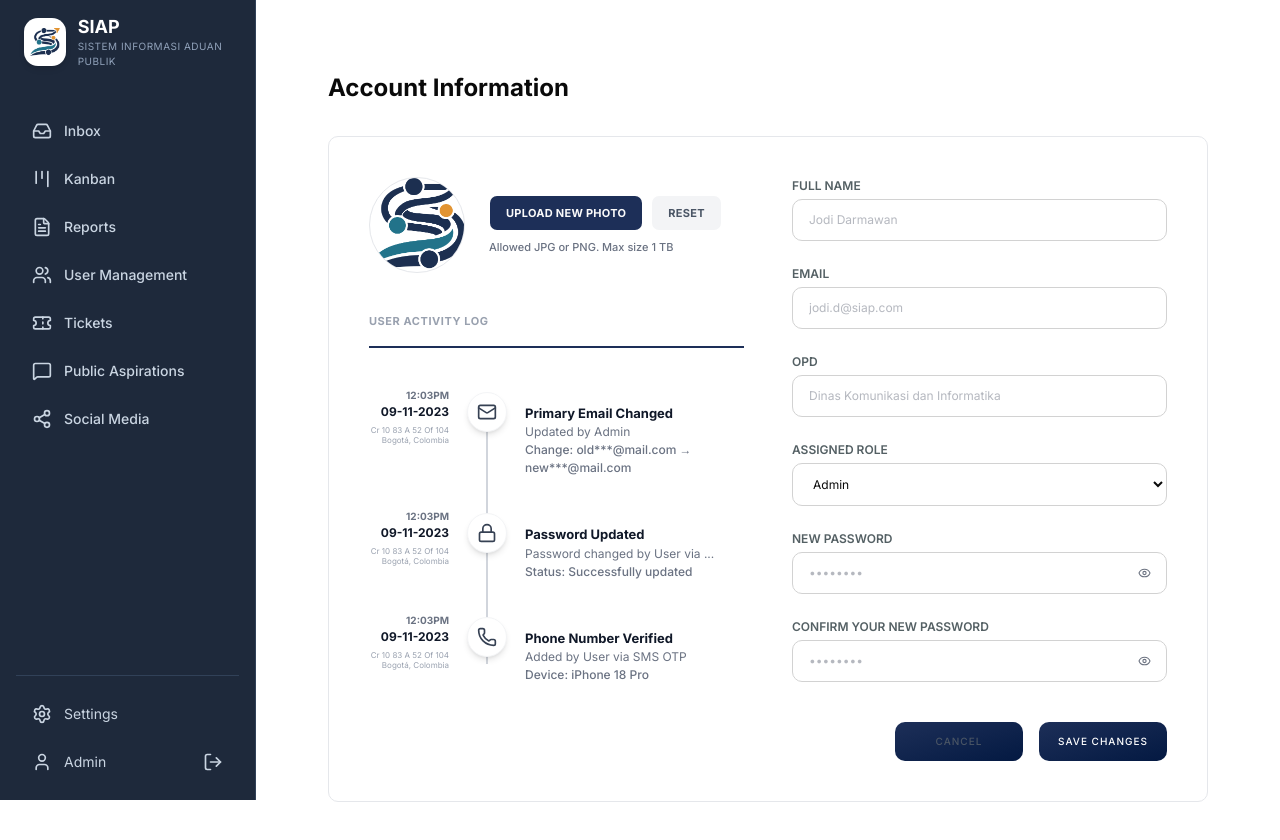
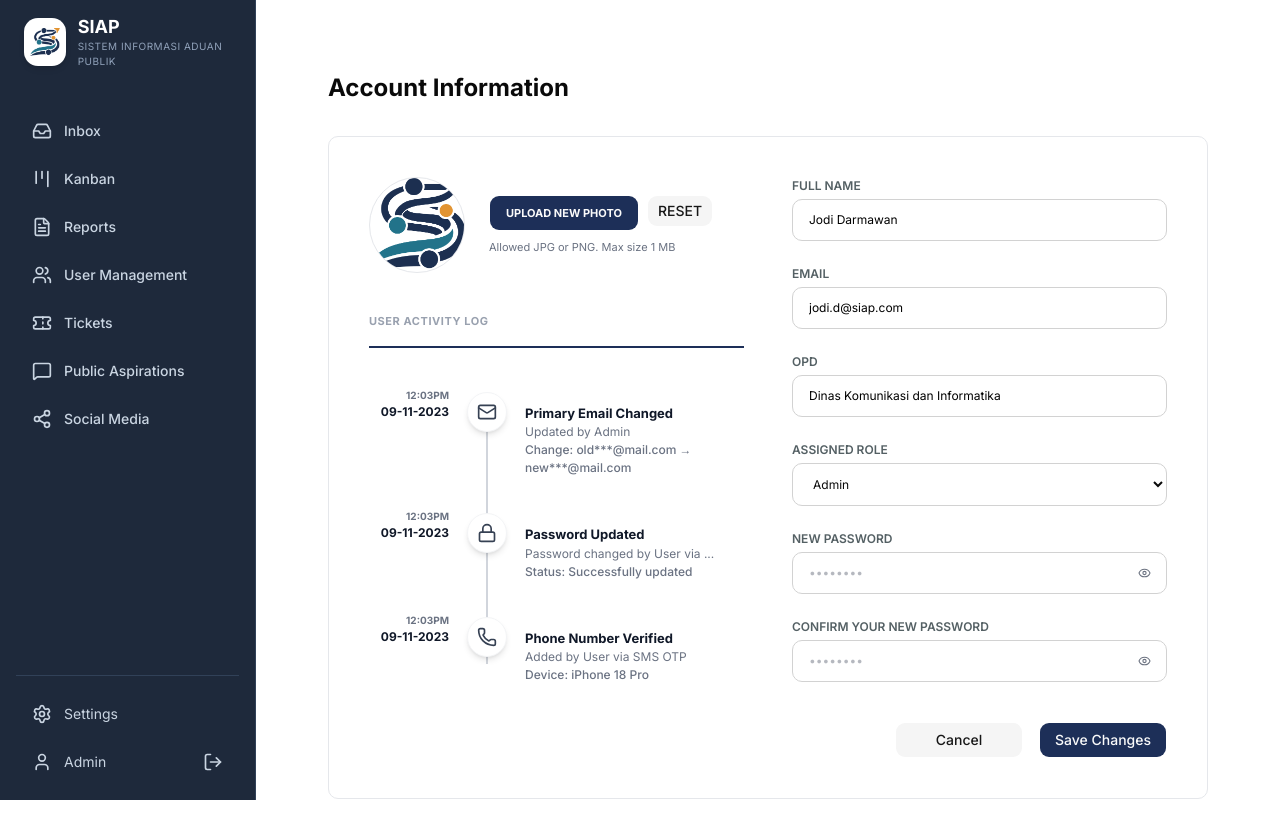
Before and after one commit to hibahsiap/SIAP, a Next.js app: page /dashboard/profile in a window 1280 px wide. Shown: the top 840 px of the page. Built offline with nearby package versions, Linux system fonts and the light colour scheme.

Commit message:
fix: update profile

```diff
--- a/app/dashboard/profile/page.tsx
+++ b/app/dashboard/profile/page.tsx
@@ -1,22 +1,47 @@
 "use client";
 
-import ButtonClick from "@/components/Button";
+import { Button } from "@/components/ui/button";
 import Field from "@/components/Field";
 import FieldPassword from "@/components/FieldPassword";
+import { ProfileStore } from "@/components/ProfileStore";
+import { useState } from "react";
 import { UserAvatar } from "@/components/user-avatar";
 import { ActivityLog } from "@/components/activity-log";
 
 export default function ProfilePage() {
+  const { name, email, opd, role, updateProfile, addLog } = ProfileStore();
+
+  const [formData, setFormData] = useState({ name, email, opd, role, password: "", confirmPassword: "" });
+
+  const handleSave = () => {
+  // Update profil
+  updateProfile({ name: formData.name, email: formData.email });
+
+  // Tambahkan ke log
+  const now = new Date();
+    addLog({
+      title: "Profile Updated",
+      desc: "Updated by User",
+      time: now.toLocaleTimeString([], { hour: '2-digit', minute: '2-digit' }),
+      date: now.toLocaleDateString(),
+    });
+
+    alert("Profil berhasil diperbarui!");
+  };
+
+  const handleCancel = () => {
+    setFormData({ name, email, opd, role, password: "", confirmPassword: "" });
+  };
+
   return (
     <div className="p-8 max-w-6xl mx-auto">
       <h1 className="text-2xl font-bold mb-8">Account Information</h1>
 
-      {/* Container utama */}
       <div className="bg-white p-10 rounded-lg border border-gray-200 grid grid-cols-12 gap-12">
 
-        {/* Kolom Kiri: Avatar & Log */}
+        {/* Kolom Kiri */}
         <div className="col-span-6 flex flex-col gap-10">
-          <UserAvatar src="/logo_siap.png" />  {/* nyoba doan*/}
+          <UserAvatar/>
 
           <div className="flex flex-col gap-4">
             <h3 className="font-bold text-[11px] uppercase text-gray-400 tracking-wider">
@@ -30,28 +55,68 @@ export default function ProfilePage() {
         {/* Kolom Kanan: Form */}
         <div className="col-span-6">
           <div className="max-w-xl space-y-6">
-            <Field title="Full Name" placeholder="Jodi Darmawan" />
-            <Field title="Email" placeholder="jodi.d@siap.com" />
-            <Field title="OPD" placeholder="Dinas Komunikasi dan Informatika" />
+            <Field
+              title="Full Name"
+              placeholder="Jodi Darmawan"
+              value={formData.name}
+              onChange={(e) => setFormData({...formData, name: e.target.value})}
+            />
+            <Field
+              title="Email"
+              placeholder="jodi.d@siap.com"
+              value={formData.email}
+              onChange={(e) => setFormData({...formData, email: e.target.value})}
+            />
+            <Field
+              title="OPD"
+              placeholder="Dinas Komunikasi dan Informatika"
+              value={formData.opd}
+              onChange={(e) => setFormData({...formData, opd: e.target.value})}
+            />
 
             <div className="flex flex-col gap-1">
               <label className="text-[12px] font-semibold text-[#546064] uppercase">Assigned Role</label>
-              <select className="border border-[#D2D2D2] rounded-lg px-4 py-3 text-xs w-full bg-white focus:outline-none">
-                <option>Admin</option>
-                <option>OPD</option>
+              <select
+                value={formData.role}
+                onChange={(e) => setFormData({...formData, role: e.target.value})}
+                className="border border-[#D2D2D2] rounded-lg px-4 py-3 text-xs w-full bg-white focus:outline-none"
+              >
+                <option value="Admin">Admin</option>
+                <option value="OPD">OPD</option>
               </select>
             </div>
 
-            <FieldPassword title="New Password" placeholder="••••••••" setIcon={false} />
-            <FieldPassword title="Confirm Your New Password" placeholder="••••••••" setIcon={false} />
+            <FieldPassword
+              title="New Password"
+              placeholder="••••••••"
+              setIcon={false}
+              value={formData.password}
+              onChange={(e) => setFormData({...formData, password: e.target.value})}
+            />
+            <FieldPassword
+              title="Confirm Your New Password"
+              placeholder="••••••••"
+              setIcon={false}
+              value={formData.confirmPassword}
+              onChange={(e) => setFormData({...formData, confirmPassword: e.target.value})}
+            />
 
             <div className="flex gap-4 pt-4 justify-end">
-              <div className="w-32">
-                <ButtonClick name="Cancel" className="!bg-gray-100 !text-gray-600 hover:!bg-gray-200" />
-              </div>
-              <div className="w-32">
-                <ButtonClick name="Save Changes" />
-              </div>
+              <Button
+                variant="secondary"
+                size="lg"
+                className="w-32"
+                onClick={handleCancel}
+              >
+                Cancel
+              </Button>
+              <Button
+                size="lg"
+                className="w-32 bg-[#1D2F58] hover:bg-[#041942]"
+                onClick={handleSave}
+              >
+                Save Changes
+              </Button>
             </div>
           </div>
         </div>
--- a/components/Field.tsx
+++ b/components/Field.tsx
@@ -1,16 +1,17 @@
 "use client";
 
-import { ElementType, useState } from "react";
+import { ChangeEvent } from "react";
 
 interface FieldProps {
-    icon?: any,
-    title: string,
-    placeholder: string
+    icon?: any;
+    title: string;
+    placeholder: string;
+    value: string;
+    onChange: (e: ChangeEvent<HTMLInputElement>) => void;
+    type?: string;
 }
 
-const Field = ({icon, title, placeholder}: FieldProps) => {
-    const [value, setValue] = useState("")
-
+const Field = ({ icon, title, placeholder, value, onChange, type = "text" }: FieldProps) => {
   return (
     <div className="w-full flex flex-col gap-1">
       <label htmlFor={title} className="flex flex-row gap-1 items-center text-[#546064]">
@@ -19,17 +20,17 @@ const Field = ({icon, title, placeholder}: FieldProps) => {
       </label>
 
       <input
-                type="text"
+        type={type}
         id={title}
         placeholder={placeholder}
         value={value}
-                onChange={(e) => setValue(e.target.value)}
-                className={`border border-[#D2D2D2] rounded-lg px-4 py-3 text-xs w-full transition-all focus:outline-none ${
+        onChange={onChange}
+        className={`border border-[#D2D2D2] rounded-lg px-4 py-3 text-xs w-full transition-all focus:outline-none focus:border-[#1D2F58] ${
           value ? "text-black" : "text-[#6B7280]"
         }`}
       />
     </div>
-    )
+  );
 }
 
 export default Field;
--- a/components/FieldPassword.tsx
+++ b/components/FieldPassword.tsx
@@ -1,18 +1,18 @@
 "use client";
 
 import { Eye, EyeOff, LockKeyhole } from "lucide-react";
-import { useState } from "react";
+import { useState, ChangeEvent } from "react";
 
 interface FieldPasswordProps {
-    title: string,
-    placeholder: string,
-    setIcon: boolean
+    title: string;
+    placeholder: string;
+    setIcon: boolean;
+    value: string;
+    onChange: (e: ChangeEvent<HTMLInputElement>) => void;
 }
 
-const FieldPassword = ({title, placeholder, setIcon}: FieldPasswordProps) => {
-
+const FieldPassword = ({ title, placeholder, setIcon, value, onChange }: FieldPasswordProps) => {
     const [isVisible, setIsVisible] = useState(false);
-    const [value, setValue] = useState("");
 
     const toggleVisibility = () => setIsVisible(!isVisible);
 
@@ -23,12 +23,13 @@ const FieldPassword = ({title, placeholder, setIcon}: FieldPasswordProps) => {
                 <h1 className="font-semibold text-[12px] uppercase">{title}</h1>
             </label>
             <div className="relative">
-                <input type={isVisible ? "text" : "password"}
-                id={title}
-                placeholder={placeholder}
-                value={value}
-                onChange={(e) => setValue(e.target.value)}
-                className={`border border-[#D2D2D2] rounded-lg px-4 py-3 text-xs w-full transition-all focus:outline-none ${
+                <input
+                    type={isVisible ? "text" : "password"}
+                    id={title}
+                    placeholder={placeholder}
+                    value={value}
+                    onChange={onChange}
+                    className={`border border-[#D2D2D2] rounded-lg px-4 py-3 text-xs w-full transition-all focus:outline-none focus:border-[#1D2F58] ${
                         value ? "text-black" : "text-[#6B7280]"
                     }`}
                 />
@@ -36,7 +37,7 @@ const FieldPassword = ({title, placeholder, setIcon}: FieldPasswordProps) => {
                 <button
                     type="button"
                     onClick={toggleVisibility}
-                    className="absolute right-4 top-1/2 -translate-y-1/2 text-[#6B7280]"
+                    className="absolute right-4 top-1/2 -translate-y-1/2 text-[#6B7280] hover:text-[#1D2F58]"
                 >
                     {isVisible ? <EyeOff size={13} /> : <Eye size={13} />}
                 </button>
--- a/components/Login.tsx
+++ b/components/Login.tsx
@@ -21,15 +21,22 @@ const Login = () => {
     const router = useRouter();
     const [loading, setLoading] = useState(false);
 
+    const [formData, setFormData] = useState({
+        email: "",
+        password: ""
+    });
+
     const handleSubmit = async (e: React.FormEvent) => {
         e.preventDefault();
         setLoading(true);
+
+        console.log("Logging in with:", formData);
 
         const isValid = true;
 
         if (isValid) {
             router.push("/dashboard/usermanagement");
-            } else {
+        } else {
             alert("Login Gagal!");
             setLoading(false);
         }
@@ -55,10 +62,22 @@ const Login = () => {
                     <p className="text-[#75777F] text-xs font-light ">Please enter your credentials to access the portal dashboard.</p>
                 </div>
                 <form onSubmit={handleSubmit} className="w-full flex-col flex gap-6">
-                    <div className="flex flex-col gap-4 ">
-                        <Field icon={<IoPersonCircleOutline size={13}/>} title={field.title} placeholder={field.placeholder} />
+                    <div className="flex flex-col gap-4">
+                        <Field
+                            icon={<IoPersonCircleOutline size={13}/>}
+                            title="Email"
+                            placeholder="Enter your email"
+                            value={formData.email}
+                            onChange={(e) => setFormData({...formData, email: e.target.value})}
+                        />
 
-                        <FieldPassword title={"Password"} placeholder={"Enter your password"} setIcon={true} />
+                        <FieldPassword
+                            title="Password"
+                            placeholder="Enter your password"
+                            setIcon={true}
+                            value={formData.password}
+                            onChange={(e) => setFormData({...formData, password: e.target.value})}
+                        />
                     </div>
                     <ButtonClick name={loading ? "Processing...": "Login"} disabled={loading}/>
                 </form>
--- /dev/null
+++ b/components/ProfileStore.tsx
@@ -0,0 +1,32 @@
+import { create } from 'zustand';
+
+interface Activity {
+    title: string;
+    desc: string;
+    time: string;
+    date: string;
+}
+
+interface ProfileState {
+    name: string;
+    email: string;
+    opd: string;
+    role: string;
+    updateProfile: (data: Partial<ProfileState>) => void;
+    logs: Activity[];
+    addLog: (log: Activity) => void;
+    avatarUrl: string;
+    setAvatar: (url: string) => void;
+}
+
+export const ProfileStore = create<ProfileState>((set) => ({
+    avatarUrl: "/logo_siap.png", // Default image
+    setAvatar: (url) => set({ avatarUrl: url }),
+    name: "Jodi Darmawan",
+    email: "jodi.d@siap.com",
+    opd: "Dinas Komunikasi dan Informatika",
+    role: "Admin",
+    logs: [],
+    addLog: (log) => set((state) => ({ logs: [log, ...state.logs] })),
+    updateProfile: (data) => set((state) => ({ ...state, ...data })),
+}));
--- a/components/activity-log.tsx
+++ b/components/activity-log.tsx
@@ -1,30 +1,42 @@
-import { Mail, Lock, Phone } from "lucide-react";
+"use client";
 
-const activities = [
+import { Mail, Lock, Phone, User } from "lucide-react";
+import { ProfileStore } from "@/components/ProfileStore";
+
+const initialActivities = [
   { icon: Mail, title: "Primary Email Changed", time: "12:03PM", date: "09-11-2023", desc: "Updated by Admin", detail: "Change: old***@mail.com → new***@mail.com" },
   { icon: Lock, title: "Password Updated", time: "12:03PM", date: "09-11-2023", desc: "Password changed by User via ...", detail: "Status: Successfully updated" },
   { icon: Phone, title: "Phone Number Verified", time: "12:03PM", date: "09-11-2023", desc: "Added by User via SMS OTP", detail: "Device: iPhone 18 Pro" },
 ];
 
 export function ActivityLog() {
+  const { logs } = ProfileStore();
+
+  const allActivities = [...logs.map(log => ({
+    icon: User,
+    title: log.title,
+    time: log.time,
+    date: log.date,
+    desc: log.desc,
+    detail: "Status: Recorded successfully"
+  })), ...initialActivities];
+
   return (
     <div className="relative pt-0">
-
       <div className="absolute left-[117px] top-[10px] bottom-[20px] w-[2px] bg-gray-300 z-0"></div>
 
       <div className="space-y-8 relative z-10">
-        {activities.map((act, i) => {
+        {allActivities.map((act, i) => {
           const Icon = act.icon;
           return (
             <div key={i} className="flex gap-2">
-              {/* Kolom Waktu: Dibuat fixed-width agar rapi */}
+              {/* Kolom Waktu */}
               <div className="text-right w-[80px] shrink-0">
                 <p className="text-[10px] font-bold text-gray-500">{act.time}</p>
                 <p className="text-[12px] font-bold text-gray-900">{act.date}</p>
-                <p className="text-[8px] text-gray-400 mt-1 leading-tight">Cr 10 83 A 52 Of 104<br/>Bogotá, Colombia</p>
               </div>
 
-              {/* Kolom Ikon*/}
+              {/* Kolom Ikon */}
               <div className="w-[60px] flex justify-center pt-1">
                 <div className="w-10 h-10 rounded-full border border-gray-100 bg-white flex items-center justify-center text-gray-700 shadow-md">
                   <Icon size={20} />
--- a/components/user-avatar.tsx
+++ b/components/user-avatar.tsx
@@ -1,34 +1,52 @@
+"use client";
+
+import { useRef, ChangeEvent } from "react";
 import { Button } from "@/components/ui/button";
+import { ProfileStore } from "@/components/ProfileStore";
 
-export function UserAvatar({ src }: { src: string }) {
+export function UserAvatar() {
+  const { avatarUrl, setAvatar } = ProfileStore();
+  const fileInputRef = useRef<HTMLInputElement>(null);
+
+  const handleFileChange = (e: ChangeEvent<HTMLInputElement>) => {
+    const file = e.target.files?.[0];
+    if (file) {
+      const reader = new FileReader();
+      reader.onloadend = () => {
+        setAvatar(reader.result as string);
+      };
+      reader.readAsDataURL(file);
+    }
+  };
+
   return (
     <div className="flex items-center gap-6">
-      {/* Avatar */}
-      <img
-        src={src}
-        alt="Profile"
-        className="w-24 h-24 rounded-full object-cover border border-gray-200"
-      />
+      <img src={avatarUrl} alt="Profile" className="w-24 h-24 rounded-full object-cover border border-gray-200" />
 
-      {/* Container untuk tombol dan teks */}
       <div className="flex flex-col gap-2">
+        <input
+          type="file"
+          ref={fileInputRef}
+          className="hidden"
+          accept="image/*"
+          onChange={handleFileChange}
+        />
+
         <div className="flex gap-2">
           <Button
-            variant="default"
-            className="text-[11px] font-bold uppercase h-9 px-4 bg-[#1D2F58] hover:bg-[#041942] rounded-md tracking-wide"
+            onClick={() => fileInputRef.current?.click()}
+            className="text-[11px] font-bold uppercase h-9 px-4 bg-[#1D2F58] hover:bg-[#041942]"
           >
             UPLOAD NEW PHOTO
           </Button>
           <Button
             variant="secondary"
-            className="text-[11px] font-bold uppercase h-9 px-4 bg-gray-100 text-gray-600 hover:bg-gray-200 rounded-md tracking-wide"
+            onClick={() => setAvatar("/logo_siap.png")}
           >
             RESET
           </Button>
         </div>
-        <p className="text-[11px] text-gray-500 font-medium">
-          Allowed JPG or PNG. Max size 1 TB
-        </p>
+        <p className="text-[11px] text-gray-500">Allowed JPG or PNG. Max size 1 MB</p>
       </div>
     </div>
   );
```
Lines whose indentation alone changed are shown as unchanged.
